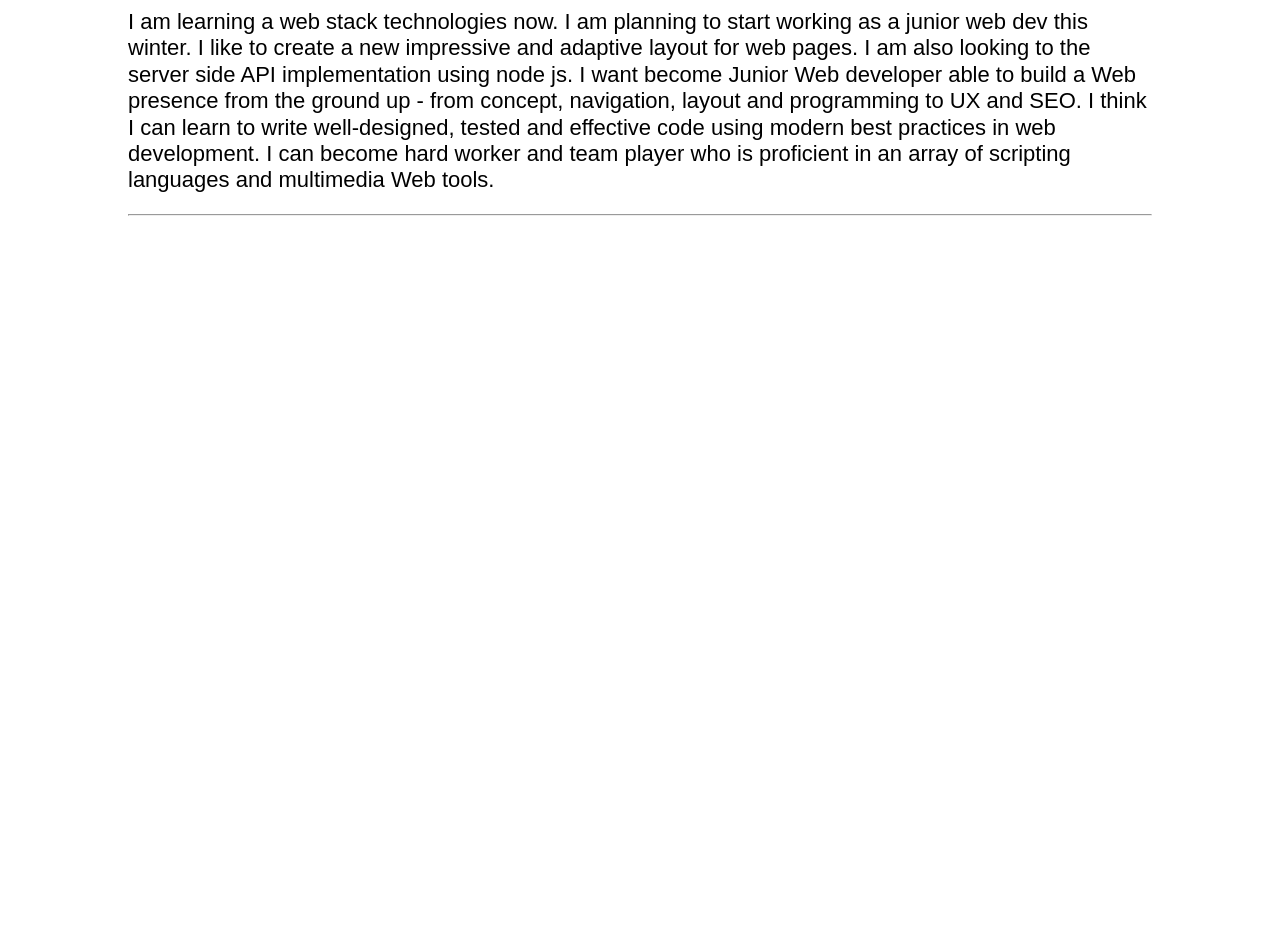
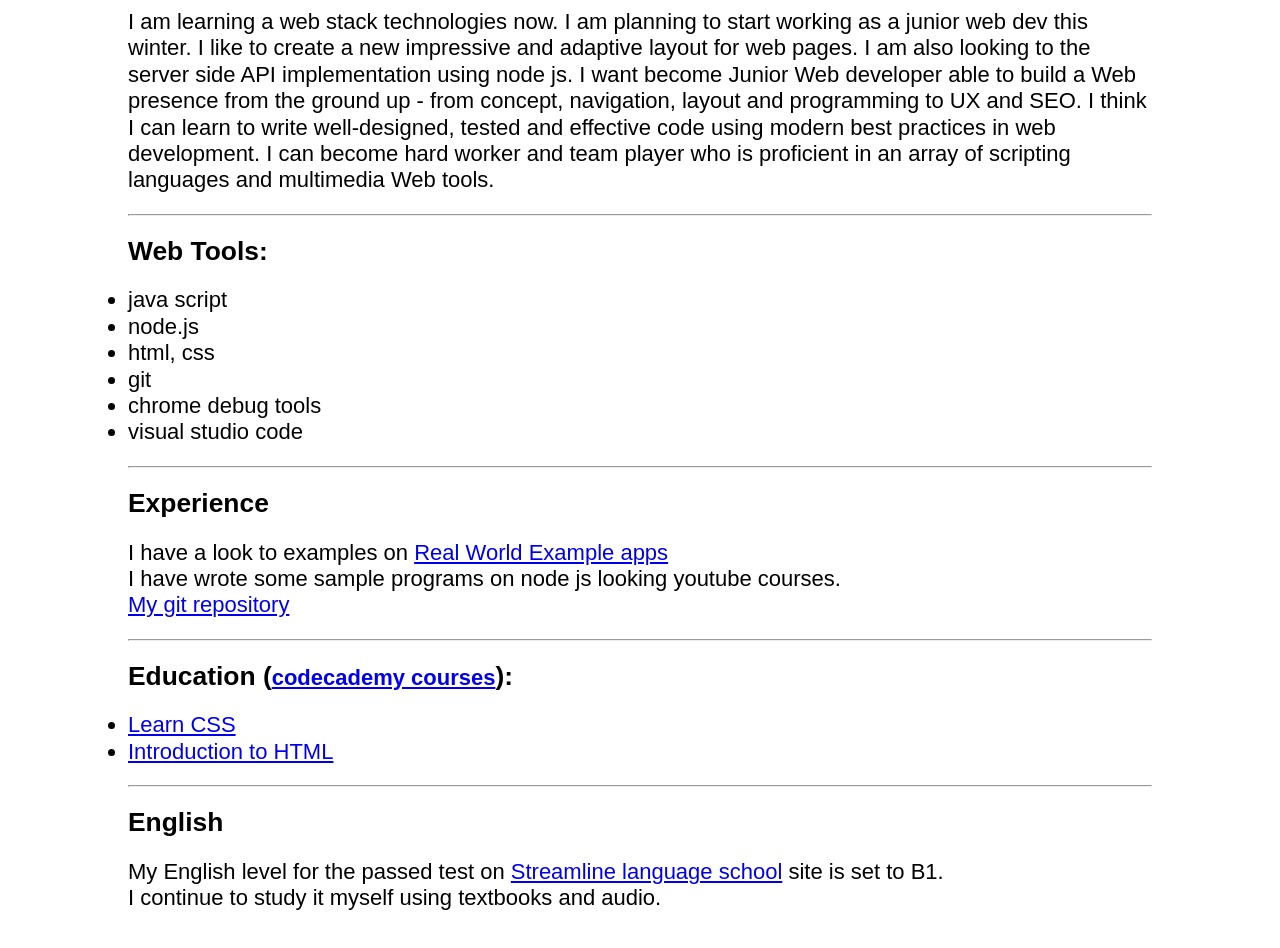
Before and after one commit to aleksbucha/rsschool-cv, a plain HTML site: page index.html in a window 1280 px wide. Shown: the part 500-1448 px from the top of the page. Before the commit the page ends 800 px from the top, so only its background shows below. Drawn offline with Linux system fonts and the light colour scheme.

Commit message:
feat: fill out all content blocks

```diff
--- a/index.html
+++ b/index.html
@@ -37,6 +37,40 @@
           multimedia Web tools.</p>
         <hr />
       </div>
+      <div class="block" id="webtools">
+        <h2>Web Tools:</h2>
+        <ul>
+          <li>java script </li>
+          <li>node.js</li>
+          <li>html, css </li>
+          <li>git </li>
+          <li>chrome debug tools</li>
+          <li>visual studio code</li>
+        </ul>
+        <hr />
+      </div>
+      <div class="block" id="experience">
+        <h2>Experience</h2>
+        <p>I have a look to examples on <a href="https://github.com/gothinkster/realworld" target="_blank">Real
+            World Example apps</a><br>
+          I have wrote some sample programs on node js looking youtube courses.<br>
+          <a href="https://github.com/aleksbucha" target="_blank">My git repository</a></p>
+        <hr />
+      </div>
+      <div class="block" id="education">
+        <h2>Education (<a href="https://www.codecademy.com" target="_blank">codecademy courses</a>):</h2>
+        <ul>
+          <li><a href="https://www.codecademy.com/learn/learn-css" target="_blank">Learn CSS</a></li>
+          <li><a href="https://www.codecademy.com/learn/learn-html" target="_blank">Introduction to HTML</a></li>
+        </ul>
+        <hr />
+      </div>
+      <div class="block" id="english">
+        <h2>English</h2>
+        <p>My English level for the passed test on <a href="https://test.str.by/?lang=ru" target="_blank">Streamline
+            language school</a> site is set to B1. <br>I continue to study it myself using textbooks and audio.
+        </p>
+      </div>
     </div>
   </div>
 </body>
```
